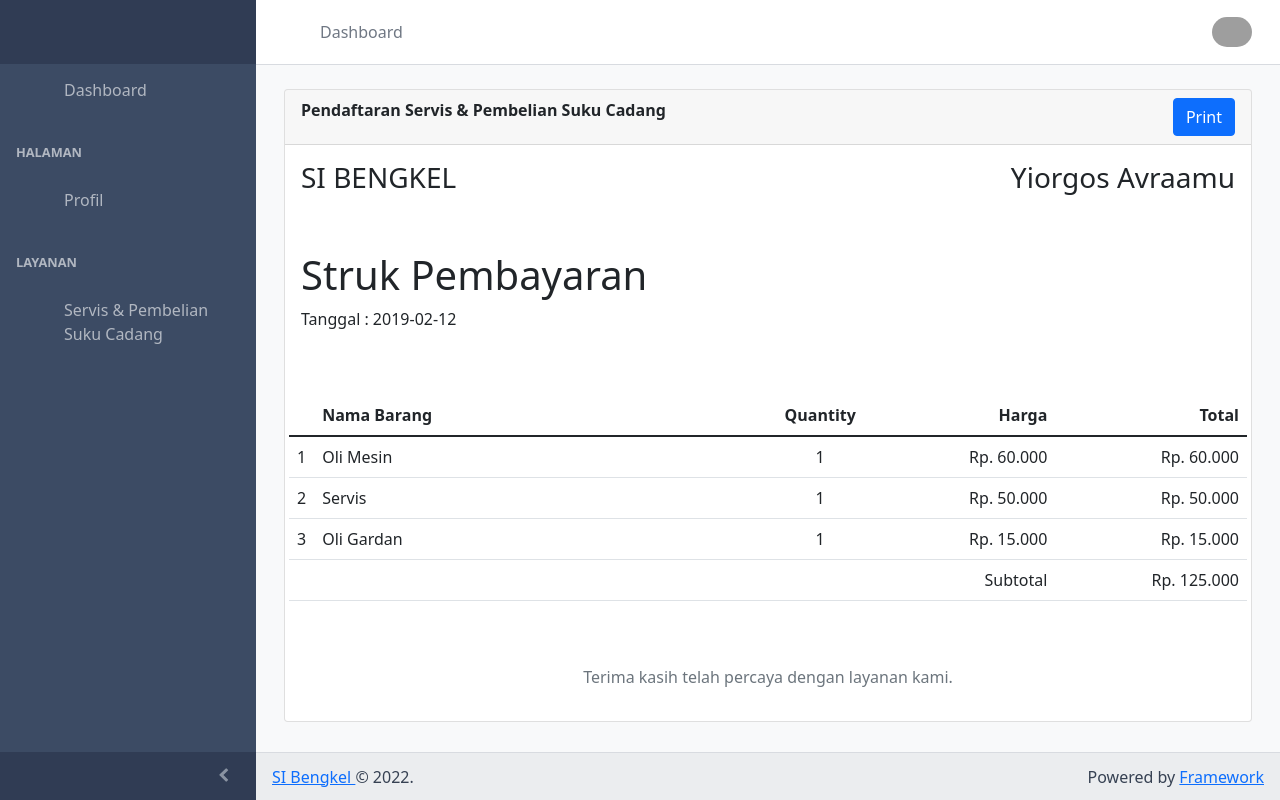
After one commit to mamamoy/uas-framework, a CodeIgniter 4 app: template app/Views/invoice.php in a window 1280 px wide. The commit adds this page. Run offline with PHP 8.4 and a stand-in for CodeIgniter, Linux system fonts and the light colour scheme; the template is opened without the code that fills it, so the values that code supplies are empty; some libraries are stand-ins or nearby versions; grey boxes are pictures that could not be loaded.

Commit message:
penambahan

```diff
--- a/app/Config/Routes.php
+++ b/app/Config/Routes.php
@@ -39,6 +39,8 @@ $routes->get('/', 'Home::index');
 $routes->get('/register', 'Home::register');
 $routes->get('/login', 'Home::login');
 $routes->get('/servis', 'Home::servis');
+$routes->get('/invoice', 'Home::invoice');
+$routes->get('/terima', 'Home::terima');
 /*
  * --------------------------------------------------------------------
  * Additional Routing
--- /dev/null
+++ b/app/Views/invoice.php
@@ -0,0 +1,80 @@
+<?= $this->extend('templates/index.php'); ?>
+
+<?= $this->section('content'); ?>
+
+<div class="body flex-grow-1 px-3">
+    <div class="container-lg">
+        <div class="row">
+            <div class="col-md-12">
+                <div class="card mb-4">
+                    <div class="card-header fw-bold">
+                        Pendaftaran Servis &amp; Pembelian Suku Cadang
+                        <button type="button" class="btn btn-primary float-end">Print</button>
+                    </div>
+                    <div class="card-body">
+                        <div class="row">
+                            <div class="col-6">
+                                <p class="h3">SI BENGKEL</p>
+                            </div>
+                            <div class="col-6 text-end">
+                                <p class="h3">Yiorgos Avraamu</p>
+                            </div>
+
+                            <div class="col-12 my-5">
+                                <h1>Struk Pembayaran</h1>
+                                <p>Tanggal : 2019-02-12</p>
+                            </div>
+
+                            <table class="table table-transparent table-responsive">
+                                <thead>
+                                    <tr>
+                                        <th class="text-center" style="width: 1%"></th>
+                                        <th>Nama Barang</th>
+                                        <th class="text-center" style="width: 1%">Quantity</th>
+                                        <th class="text-end" style="width: 20%">Harga</th>
+                                        <th class="text-end" style="width: 20%">Total</th>
+                                    </tr>
+                                </thead>
+                                <tr>
+                                    <td class="text-center">1</td>
+                                    <td>Oli Mesin</td>
+                                    <td class="text-center">
+                                        1
+                                    </td>
+                                    <td class="text-end">Rp. 60.000</td>
+                                    <td class="text-end">Rp. 60.000</td>
+                                </tr>
+                                <tr>
+                                    <td class="text-center">2</td>
+                                    <td>Servis</td>
+                                    <td class="text-center">
+                                        1
+                                    </td>
+                                    <td class="text-end">Rp. 50.000</td>
+                                    <td class="text-end">Rp. 50.000</td>
+                                </tr>
+                                <tr>
+                                    <td class="text-center">3</td>
+                                    <td>Oli Gardan</td>
+                                    <td class="text-center">
+                                        1
+                                    </td>
+                                    <td class="text-end">Rp. 15.000</td>
+                                    <td class="text-end">Rp. 15.000</td>
+                                </tr>
+                                <tr>
+                                    <td colspan="4" class="strong text-end">Subtotal</td>
+                                    <td class="text-end">Rp. 125.000</td>
+                                </tr>
+                            </table>
+
+                            <p class="text-muted text-center mt-5">Terima kasih telah percaya dengan layanan kami.</p>
+                        </div>
+                    </div>
+                </div>
+            </div>
+        </div>
+    </div>
+</div>
+
+<?= $this->endSection(); ?>
--- a/app/Views/templates/header.php
+++ b/app/Views/templates/header.php
@@ -9,7 +9,7 @@
                 <use xlink:href="assets/brand/coreui.svg#full"></use>
             </svg></a>
         <ul class="header-nav d-none d-md-flex">
-            <li class="nav-item"><a class="nav-link" href="#">Dashboard</a></li>
+            <li class="nav-item"><a class="nav-link" href="/">Dashboard</a></li>
         </ul>
         <ul class="header-nav ms-auto">
             <!-- <li class="nav-item"><a class="nav-link" href="#">
--- a/app/Views/templates/sidebar.php
+++ b/app/Views/templates/sidebar.php
@@ -9,7 +9,7 @@
     </div>
     <ul class="sidebar-nav" data-coreui="navigation" data-simplebar="">
         <li class="nav-item">
-            <a class="nav-link" href="index.html">
+            <a class="nav-link" href="/">
                 <svg class="nav-icon">
                     <use xlink:href="<?= base_url(); ?>/assets/vendors/@coreui/icons/svg/free.svg#cil-home"></use>
                 </svg> Dashboard
@@ -25,7 +25,7 @@
             </a>
         </li>
         <li class="nav-title">Layanan</li>
-        <li class="nav-item"><a class="nav-link text-wrap" href="colors.html">
+        <li class="nav-item"><a class="nav-link text-wrap" href="/servis">
                 <svg class="nav-icon">
                     <use xlink:href="<?= base_url(); ?>/assets/vendors/@coreui/icons/svg/free.svg#cil-cart"></use>
                 </svg> Servis &amp; Pembelian Suku Cadang</a>
```
Also changed, not shown: app/Controllers/Home.php (+8 -0 lines), app/Views/terimapesanan.php (added, +49 -0 lines).
